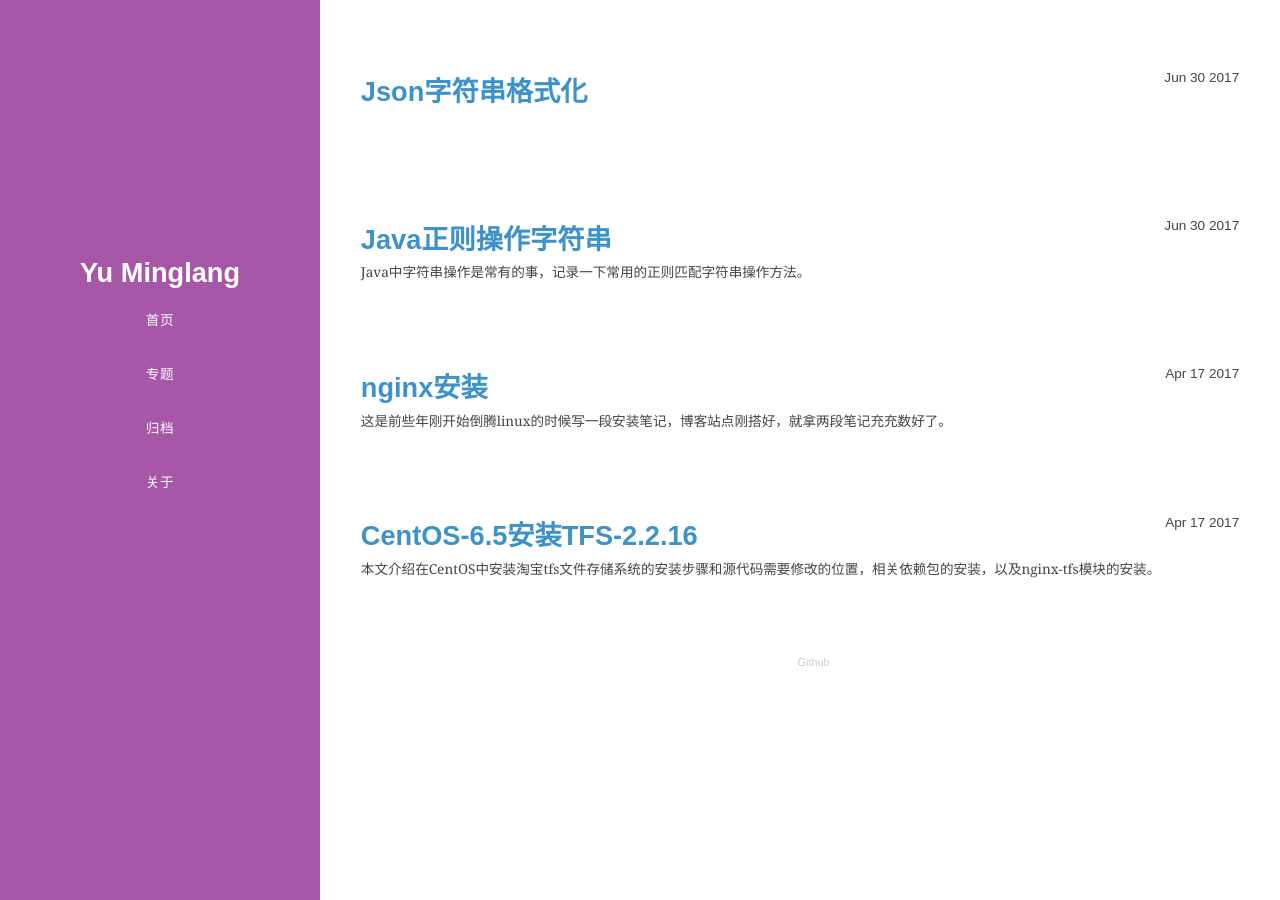
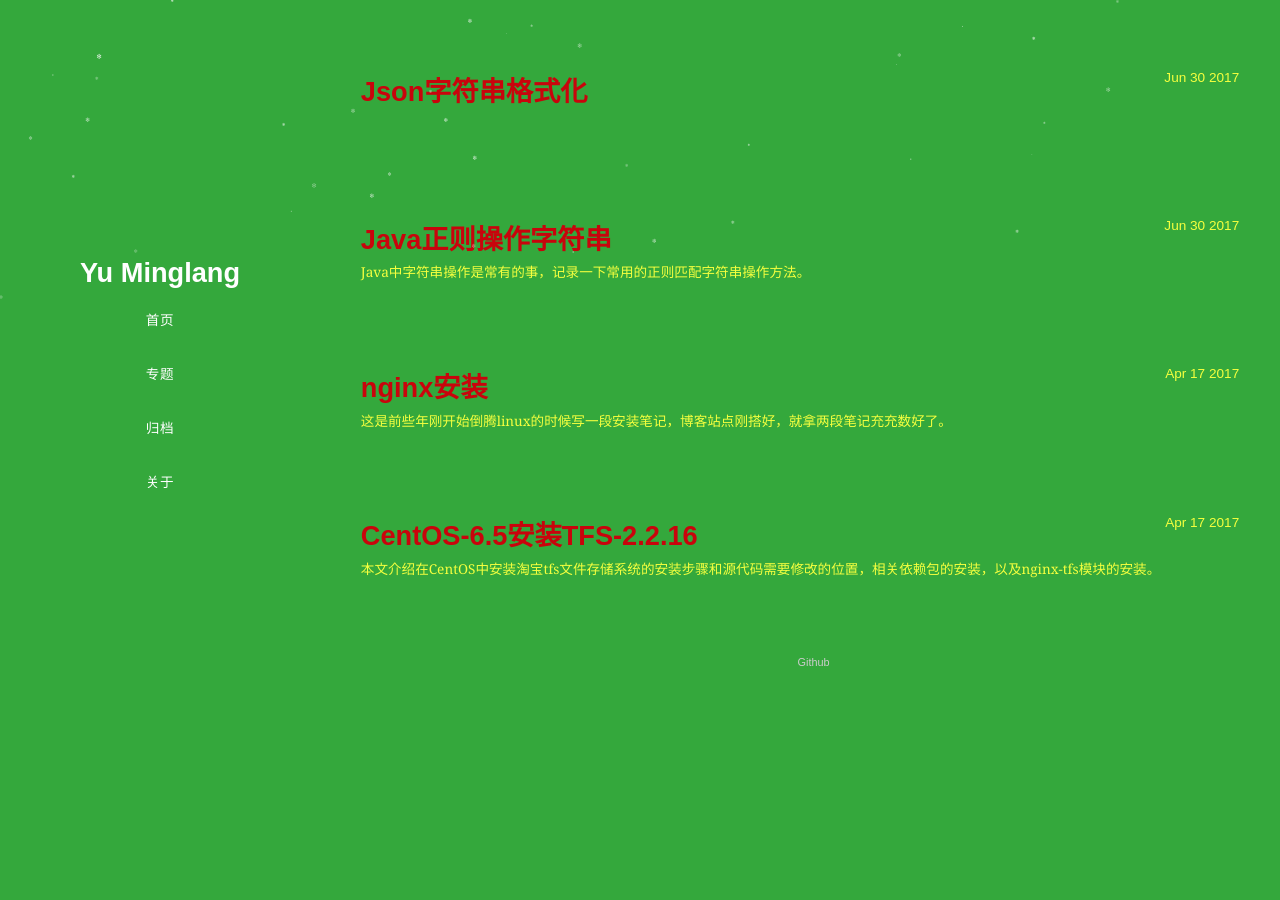
Before and after one commit to gaxr/gaxr, a Jekyll site: the page built from index.html, in a window 1280 px wide. Built offline with Jekyll 4.4.1, drawn with Linux system fonts in a browser that asks for light colours; nearby versions of some CDN libraries; some of the changed lines change nothing that is shown.

Commit message:
Merry Christmas！

```diff
--- a/_layouts/master.html
+++ b/_layouts/master.html
@@ -14,6 +14,8 @@
 <link rel="stylesheet" href="{{ site.url }}/assets/css/pure-min.css">
 <link rel="stylesheet" href="{{ site.url }}/assets/css/grids-responsive-min.css">
 <link rel="stylesheet" href="{{ site.url }}/assets/css/blog.css">
+<script src="https://code.jquery.com/jquery-1.11.3.js"></script>
+<script src="{{ site.url }}/assets/js/snow.js"></script>
 </head>
 <body onload="javascript:if(window.location.protocol=='https:'){window.location.href=window.location.href.replace('https:','http:');};">
 	<div id="layout" class="pure-g">
--- a/assets/css/blog.css
+++ b/assets/css/blog.css
@@ -5,14 +5,14 @@
 }
 body{
 	font: .85em Consolas, Monaco, 'Andale Mono', monospace;
-	background-color: #fff;
-	color:#444;
+	background-color: #34a83c;
+	color:#f5ff3f;
 	line-height:1.4em;
 }
 
 /*左侧背景色*/
 .sidebar {
-	background: #A757A8;
+	background: #34a83c;
 	color:#fff;
 }
 .pure-button{
@@ -20,7 +20,7 @@ body{
 }
 a {
 	text-decoration: none;
-	color: rgb(61, 146, 201);
+	color: rgb(201, 4, 12);
 }
 
 a:hover, a:focus {
--- /dev/null
+++ b/assets/js/snow.js
@@ -0,0 +1,42 @@
+/** https://zhangge.net/4865.html */
+(function($){
+	$.fn.snow = function(options){
+	var $flake = $('<div id="snowbox" />').css({'position': 'absolute','z-index':'9999', 'top': '-50px'}).html('&#10052;'),
+	documentHeight 	= $(document).height(),
+	documentWidth	= $(document).width(),
+	defaults = {
+		minSize		: 10,
+		maxSize		: 20,
+		newOn		: 1000,
+		flakeColor	: "#fff"
+	},
+	options	= $.extend({}, defaults, options);
+	var interval= setInterval( function(){
+	var startPositionLeft = Math.random() * documentWidth - 100,
+	startOpacity = 0.5 + Math.random(),
+	sizeFlake = options.minSize + Math.random() * options.maxSize,
+	endPositionTop = documentHeight - 200,
+	endPositionLeft = startPositionLeft - 500 + Math.random() * 500,
+	durationFall = documentHeight * 10 + Math.random() * 5000;
+	$flake.clone().appendTo('body').css({
+		left: startPositionLeft,
+		opacity: startOpacity,
+		'font-size': sizeFlake,
+		color: options.flakeColor
+	}).animate({
+		top: endPositionTop,
+		left: endPositionLeft,
+		opacity: 0.2
+	},durationFall,'linear',function(){
+		$(this).remove()
+	});
+	}, options.newOn);
+    };
+})(jQuery);
+$(function(){
+    $.fn.snow({
+	    minSize: 1,
+	    maxSize: 7,
+	    newOn: 100
+    });
+});
```
